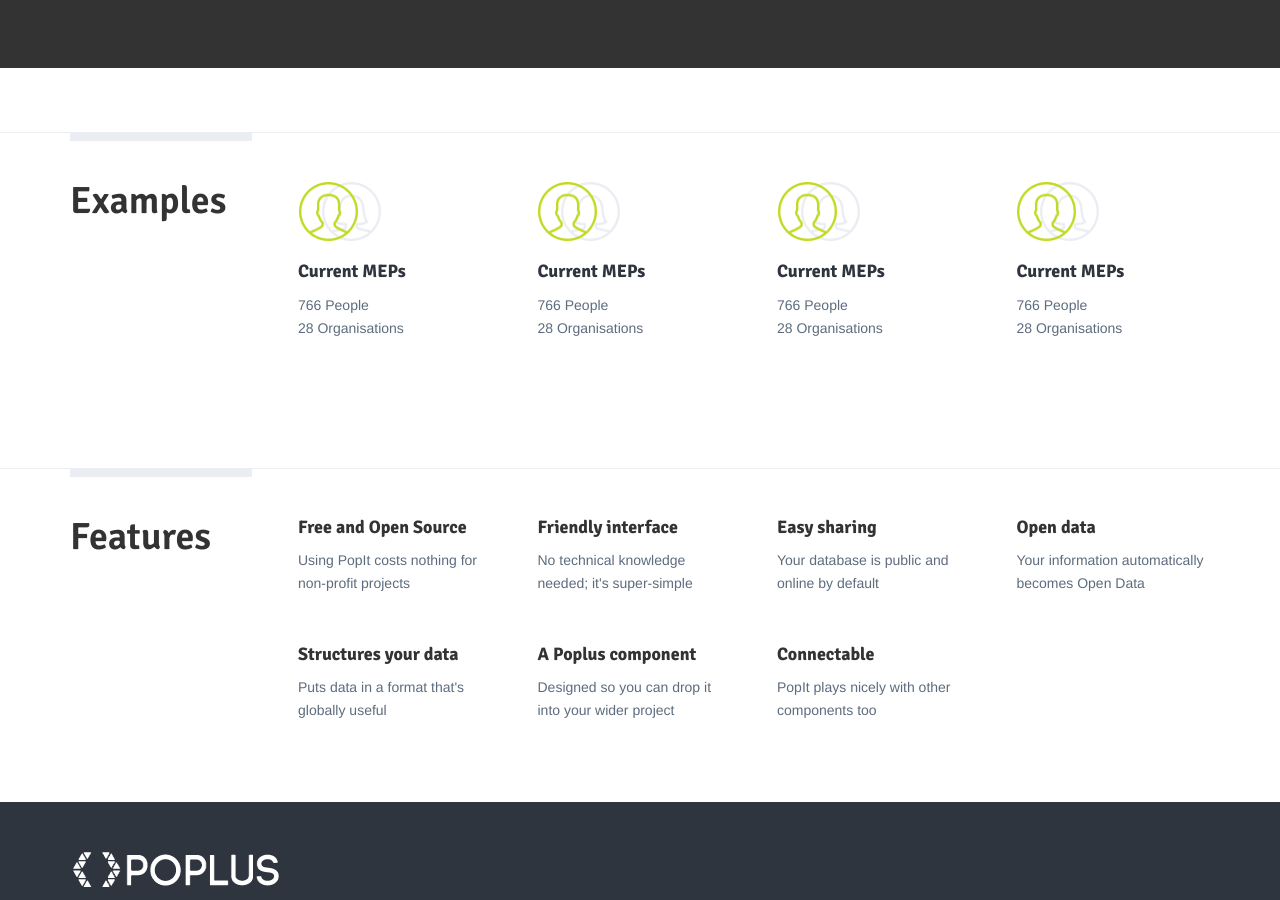
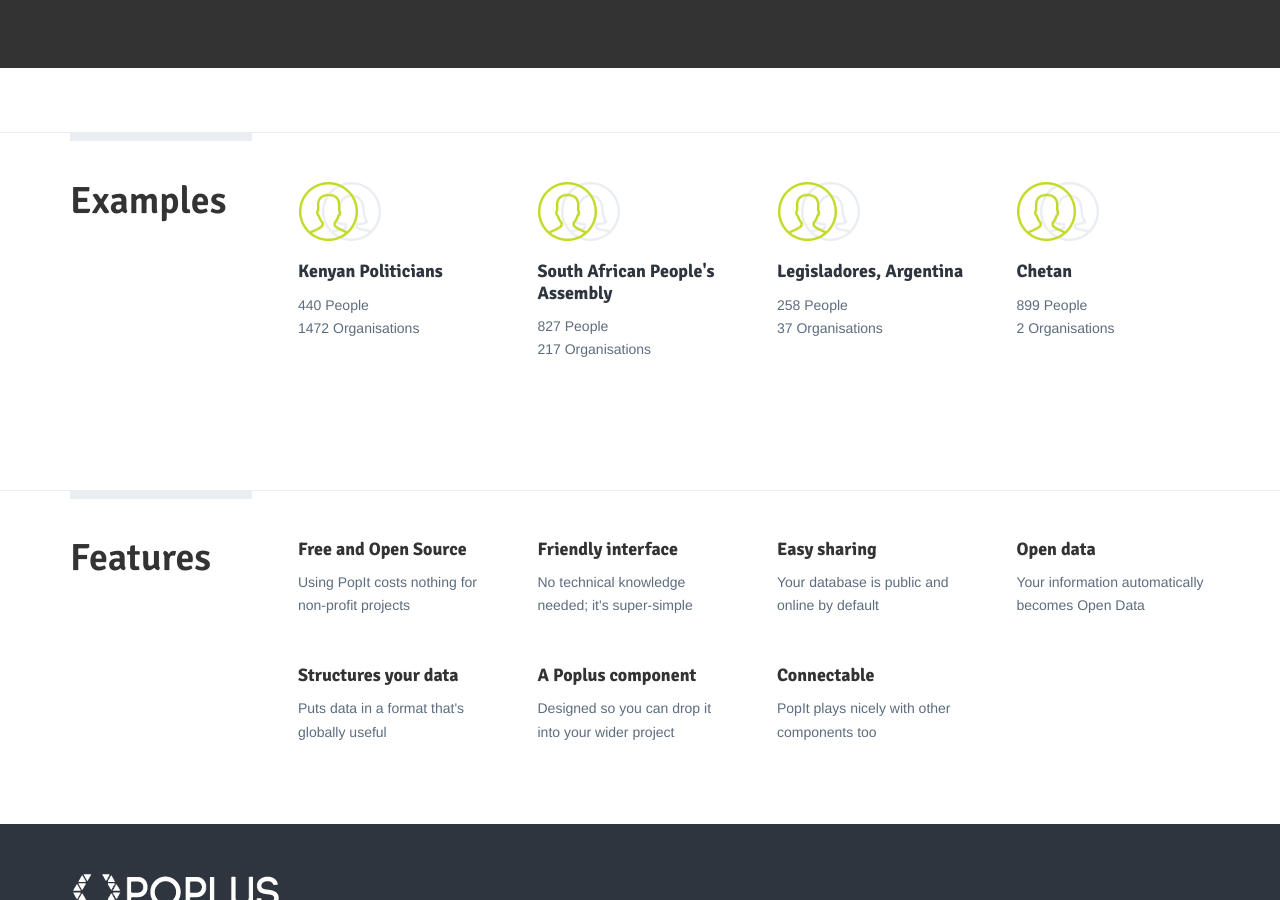
Before and after one commit to mysociety/popit.poplus.org, a Jekyll site: the page built from index.html, in a window 1280 px wide and 900 px high, scrolled down 618 px. Built offline with Jekyll 4.4.1, drawn with Linux system fonts in a browser that asks for light colours; Markdown is read by kramdown in place of the engine named in the settings.

Commit message:
linked example popits to real ones

```diff
--- a/index.html
+++ b/index.html
@@ -28,31 +28,31 @@
         <div class="content-column">
             <div class="grid-row">
                 <div class="column-one-of-four example-popit">
-                    <a href="#">
-                        <h3>Current MEPs</h3>
-                        <p>766 People</p>
-                        <p>28 Organisations</p>
+                    <a href="http://kenyan-politicians.popit.mysociety.org/">
+                        <h3>Kenyan Politicians</h3>
+                        <p>440 People</p>
+                        <p>1472 Organisations</p>
                     </a>
                 </div><!--
                 --><div class="column-one-of-four example-popit">
-                    <a href="#">
-                        <h3>Current MEPs</h3>
-                        <p>766 People</p>
-                        <p>28 Organisations</p>
+                    <a href="http://za-peoples-assembly.popit.mysociety.org/">
+                        <h3>South African People's Assembly</h3>
+                        <p>827 People</p>
+                        <p>217 Organisations</p>
                     </a>
                 </div><!--
                 --><div class="column-one-of-four example-popit">
-                    <a href="#">
-                        <h3>Current MEPs</h3>
-                        <p>766 People</p>
-                        <p>28 Organisations</p>
+                    <a href="http://legisladores-ar.popit.mysociety.org">
+                        <h3>Legisladores, Argentina</h3>
+                        <p>258 People</p>
+                        <p>37 Organisations</p>
                     </a>
                 </div><!--
                 --><div class="column-one-of-four example-popit">
-                    <a href="#">
-                        <h3>Current MEPs</h3>
-                        <p>766 People</p>
-                        <p>28 Organisations</p>
+                    <a href="http://chetan.popit.mysociety.org/">
+                        <h3>Chetan</h3>
+                        <p>899 People</p>
+                        <p>2 Organisations</p>
                     </a>
                 </div>
             </div>
```
